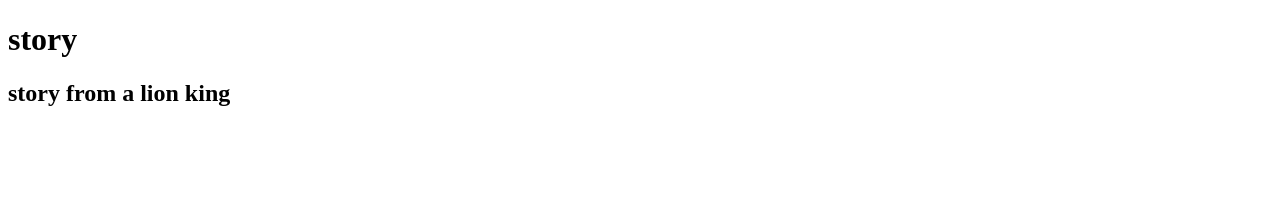
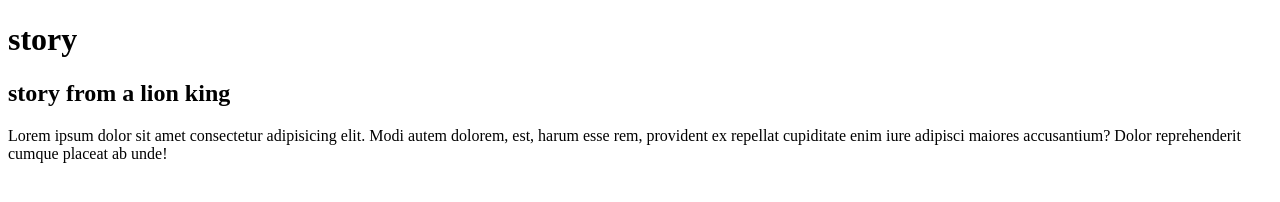
Before and after one commit to fuadjs/my-second-repo, a plain HTML site: page index.html in a window 1280 px wide. Drawn offline with Linux system fonts and the light colour scheme.

Commit message:
added paragraph

```diff
--- a/index.html
+++ b/index.html
@@ -9,6 +9,6 @@
 <body>
     <h1>story</h1>
     <h2>story from a lion king</h2>
-
+    <p>Lorem ipsum dolor sit amet consectetur adipisicing elit. Modi autem dolorem, est, harum esse rem, provident ex repellat cupiditate enim iure adipisci maiores accusantium? Dolor reprehenderit cumque placeat ab unde!</p>
 </body>
 </html>
```
